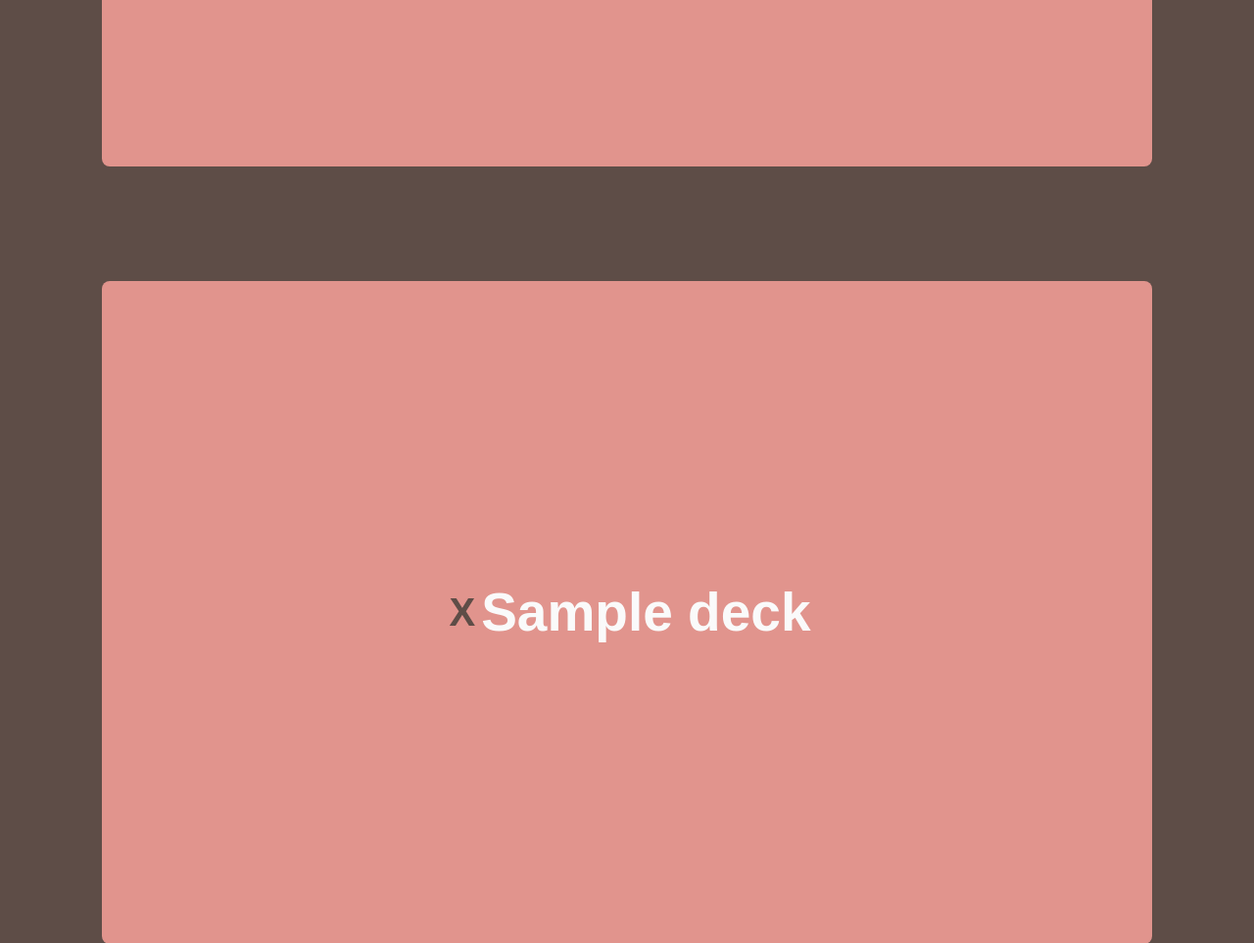
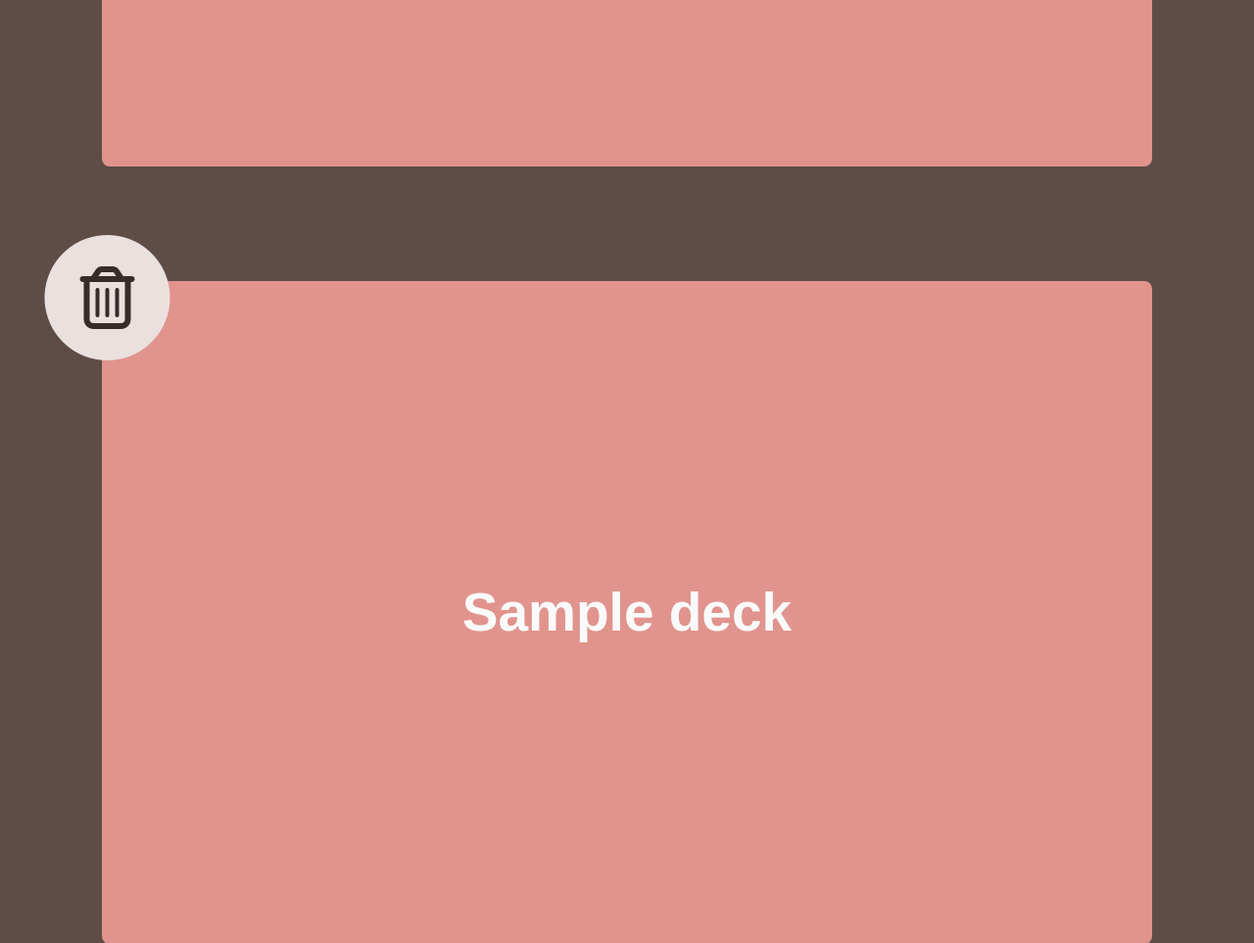
Before and after one commit to software-students-spring2024/2-web-app-exercise-gas2, a Flask app: template templates/decks.html in a window 1280 px wide. Shown: the part 952-1915 px from the top of the page at 98% size. Run offline with Flask 3, Linux system fonts and the light colour scheme; the template is opened without the code that fills it: most values are stand-ins (such as "Sample title", 1, 10 or a date in 2020); parts of the project's set-up code (start-up, migrations or seed data) failed here and were passed over; some libraries are stand-ins or nearby versions.

Commit message:
add delete deck icon and position top left

```diff
--- a/static/css/style.css
+++ b/static/css/style.css
@@ -54,16 +54,12 @@ p a{
   font-size: 55px;
 }
 
+
+
 .delete-deck {
-  position: relative;
-  font-size: 40px;
-  top: 50;
-  left: 0;
-  color: #5e4d47;
-  background-color: transparent;
-  border: none;
-  cursor: pointer;
-  font-weight: bold;
+  position: absolute;
+  top: -7%;
+  left: -7%;
 }
 
 .add-deck h3 {
@@ -125,6 +121,9 @@ p a{
 
 .personal-deck {
   background: #e1948d;
+  display: flex;
+  align-items: center;
+  position: relative;
 }
 
 .add-deck {
--- a/templates/base.html
+++ b/templates/base.html
@@ -6,6 +6,7 @@
       rel="stylesheet"
       href="{{ url_for('static', filename='css/style.css') }}"
     />
+    <script src="https://kit.fontawesome.com/4ffaeac2d2.js" crossorigin="anonymous"></script>
   </head>
   <body>
 
--- a/templates/decks.html
+++ b/templates/decks.html
@@ -17,12 +17,16 @@
     {% for deck in personalDecks %}
         <a href="{{ url_for('displayDeck', username=username, deckTitle=deck.title) }}" style="text-decoration:none" class="deck-link">
             <div class="personal-deck" >
-                <form action="{{ url_for('deleteDeck', username=username, deckTitle=deck.title) }}" method="post">
-                    <input type="hidden" name="username" value="{{ username }}">
-                    <input type="hidden" name="deckTitle" value="{{ deck.title }}">
-                    <button type="submit" class="delete-deck">X</button>
-                </form>
+
+                <a href="{{ url_for('deleteDeck', username=username, deckTitle=deck.title) }}" class="delete-deck">
+                    <span class="fa-stack fa-4x">
+                        <i class="fa-solid fa-circle fa-stack-2x " style="color:#eae1df"></i>
+                        <i class="fa-regular fa-trash-can fa-stack-1x fa-inverse " style="color:#382c2b"></i>
+                    </span>
+                </a>
                 <h3>{{ deck.title }}</h3>
+
+
             </div>
         </a>
     {% endfor %}
```
